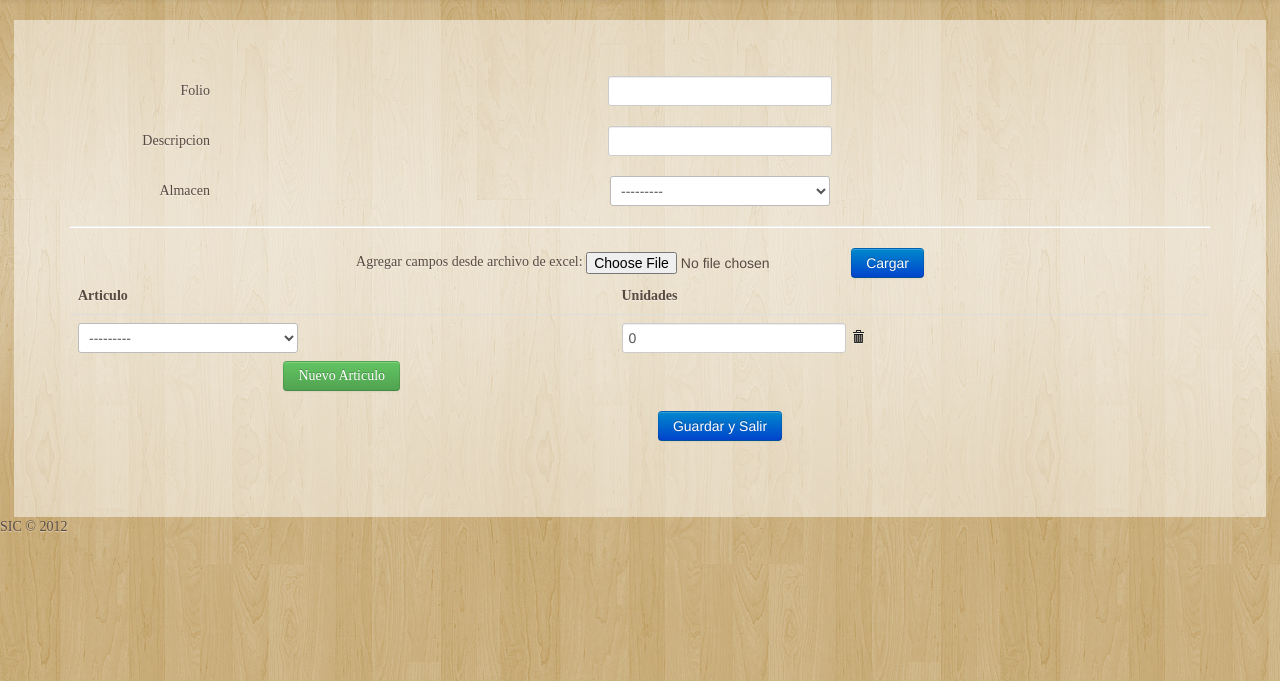
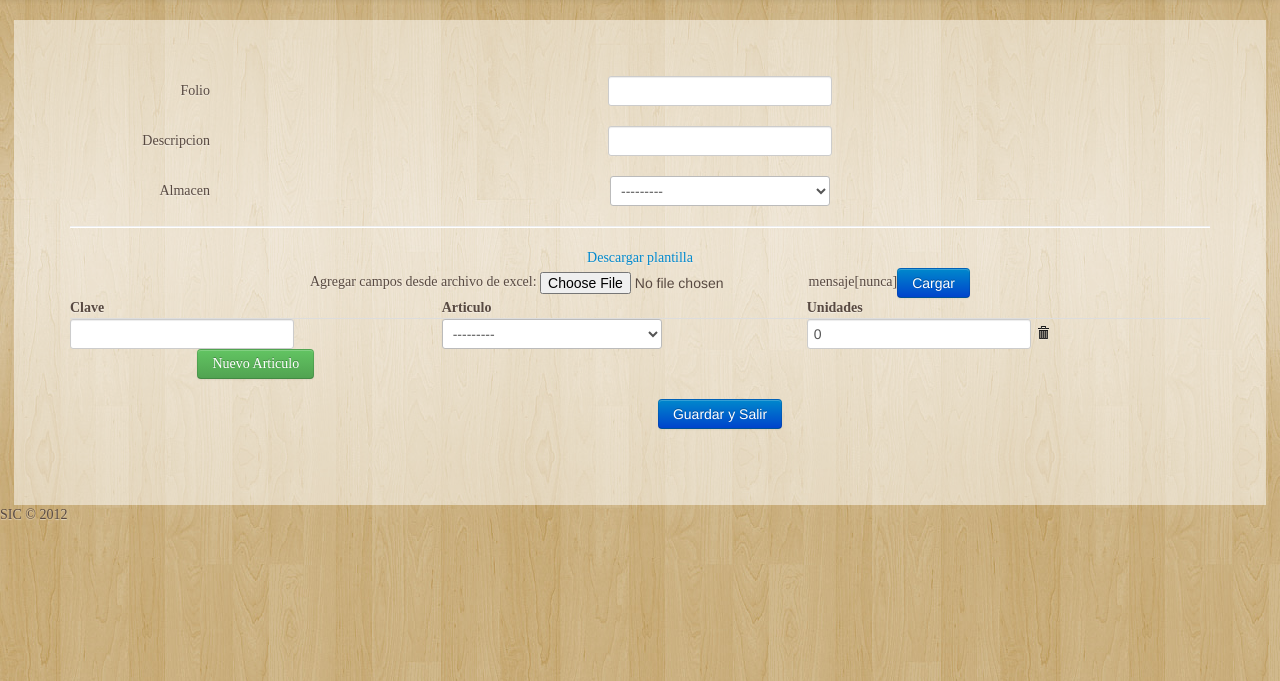
Before and after one commit to ServiciosdeIngenieriaComputacional/microsip_web, a Django app: page /InventarioFisico/ in a window 1280 px wide. Shown: the part 43-724 px from the top of the page. Run offline with Django 3.2, Linux system fonts and the light colour scheme; data that the repository does not hold is empty; parts of the project's set-up code (start-up, migrations or seed data) failed here and were passed over; some libraries are stand-ins or nearby versions; some web fonts are replaced.

Commit message:
inventario fisico

```diff
--- a/inventarios/models.py
+++ b/inventarios/models.py
@@ -39,9 +39,9 @@ class Almacenes(models.Model):
         db_table = u'almacenes'
 
 class Articulos(models.Model):
-    ARTICULO_ID = models.AutoField(primary_key=True)
+    id = models.AutoField(primary_key=True, db_column='ARTICULO_ID')
     nombre = models.CharField(max_length=100, db_column='NOMBRE')
-    es_almacenable = models.CharField(max_length=1, db_column='ES_ALMACENABLE')
+    es_almacenable = models.CharField(default='S', max_length=1, db_column='ES_ALMACENABLE')
 
     def __unicode__(self):
         return u'%s' % self.nombre
@@ -145,6 +145,9 @@ class ClavesArticulos(models.Model):
     clave = models.CharField(max_length=20, db_column='CLAVE_ARTICULO')
     articulo = models.ForeignKey(Articulos, db_column='ARTICULO_ID')
     rol = models.ForeignKey(RolesClavesArticulos, db_column='ROL_CLAVE_ART_ID')
+
+    def __unicode__(self):
+        return u'%s' % self.clave
 
     class Meta:
         db_table = u'claves_articulos'
@@ -399,10 +402,10 @@ class DoctosIn(models.Model):
 class DoctosInvfis(models.Model):
     id = models.AutoField(primary_key=True, db_column='DOCTO_INVFIS_ID')
     almacen = models.ForeignKey(Almacenes, db_column='ALMACEN_ID')
-    folio = models.CharField(max_length=50, db_column='FOLIO')
+    folio = models.CharField(max_length=9, db_column='FOLIO')
     fecha = models.DateField(auto_now=True, db_column='FECHA')
     cancelado = models.CharField(default='N', blank=True, null=True, max_length=1, db_column='CANCELADO')
-    aplicado = models.CharField(default='S',blank=True, null=True, max_length=1, db_column='APLICADO')
+    aplicado = models.CharField(default='N',blank=True, null=True, max_length=1, db_column='APLICADO')
     descripcion = models.CharField(blank=True, null=True, max_length=200, db_column='DESCRIPCION')
     usuario_creador = models.CharField(blank=True, null=True, max_length=31, db_column='USUARIO_CREADOR')
     fechahora_creacion = models.DateTimeField(auto_now_add=True, db_column='FECHA_HORA_CREACION')
@@ -417,7 +420,7 @@ class DoctosInvfis(models.Model):
 class DoctosInvfisDet(models.Model):
     id = models.AutoField(primary_key=True, db_column='DOCTO_INVFIS_DET_ID')
     docto_invfis = models.ForeignKey(DoctosInvfis, db_column='DOCTO_INVFIS_ID')
-    claveArticulo = models.CharField(blank=True, null=True, max_length=20, db_column='CLAVE_ARTICULO')
+    clave = models.CharField(blank=True, null=True, max_length=20, db_column='CLAVE_ARTICULO')
     articulo = models.ForeignKey(Articulos, db_column='ARTICULO_ID')
     unidades = models.IntegerField(default=0, blank=True, null=True, db_column='UNIDADES')
 
--- a/inventarios/static/css/base.css
+++ b/inventarios/static/css/base.css
@@ -12,3 +12,7 @@ body{
 	margin-left: 1em;
 	margin-right: 1em;
 }
+
+.table th, .table td{
+	padding: 0px;
+}
--- a/inventarios/templates/index.html
+++ b/inventarios/templates/index.html
@@ -4,7 +4,9 @@
 {% block content %}
 
 {% for articulo in articulos %}
-	{{ articulo }}
+	{{ articulo.id }}
+	{{ articulo.clave }}
+	<br>
 {% endfor %}
 
 
--- a/inventarios/templates/inventario_fisico.html
+++ b/inventarios/templates/inventario_fisico.html
@@ -57,12 +57,15 @@ $(function() {
     </div>
   </div>
   <hr>
-  Agregar campos desde archivo de excel: {{ InventarioFisico_form.file_inventario }}<input type="submit" name='excel' class="btn btn-primary" value="Cargar" />
+  <a href="{{STATIC_URL}}plantilla_inventarioFisico.xlsx">Descargar plantilla</a>
+  <br>
+  Agregar campos desde archivo de excel: {{ InventarioFisico_form.file_inventario }} mensaje[{{ msg }}]<input type="submit" name='excel' class="btn btn-primary" value="Cargar" />
   <div id="doctosIn_data">
     <fieldset>
       <table class="table tableCell table-hover" id="id_doctosIn_table" border="0" cellpadding="0" cellspacing="5">
         <thead>
           <tr>
+            <th>Clave</th>
             <th>Articulo</th>
             <th>Unidades</th>
           </tr>
@@ -72,6 +75,7 @@ $(function() {
           {{ form.errors }}
           <tr id="{{ form.prefix }}-row" class="form-container">
             {% for fld in form.hidden_fields %}{{ fld }}{% endfor %}
+            <td>{{ form.clave }}</td>
             <td>{% if form.instance.pk %}{{ form.DELETE }}{% endif %}
             	{{ form.articulo }}</td>
             <td>{{ form.unidades }}</td>
--- a/inventarios/views.py
+++ b/inventarios/views.py
@@ -24,7 +24,7 @@ import xlrd
 from django.utils.encoding import smart_str, smart_unicode
 
 def index(request):
-	articulos = Articulos.objects.all()
+	articulos = ClavesArticulos.objects.all()
 	c = {'articulos':articulos}
   	return render_to_response('index.html', c, context_instance=RequestContext(request))
 
@@ -47,6 +47,7 @@ def invetariosFisicos_View(request):
 	return render_to_response('inventarios_fisicos.html', c, context_instance=RequestContext(request))
 
 def invetarioFisico_manageView(request, id = None, template_name='inventario_fisico.html'):
+	msg = "nunca"
 	if id:
 		InventarioFisico = get_object_or_404(DoctosInvfis, pk=id)
 	else:
@@ -59,19 +60,34 @@ def invetarioFisico_manageView(request, id = None, template_name='inventario_fis
 			input_excel = request.FILES['file_inventario']
 			book = xlrd.open_workbook(file_contents=input_excel.read())
 			sheet = book.sheet_by_index(0)
+			articulos = Articulos.objects.filter(es_almacenable='S')
 
-			inventarioFisico_items = inventarioFisico_items_formset(DoctosInvfisDetManageForm, extra=sheet.nrows, can_delete=True)
+			inventarioFisico_items = inventarioFisico_items_formset(DoctosInvfisDetManageForm, extra=articulos.count(), can_delete=True)
 
 			lista = []
+			lista_articulos = []
 
 			for i in range(sheet.nrows):
 				clave_articulo = get_object_or_404(ClavesArticulos, clave=sheet.cell_value(i,0))
-				if clave_articulo:
-					lista.append({'articulo': clave_articulo.articulo, 'claveArticulo':clave_articulo.clave, 'unidades':int(sheet.cell_value(i,1)),})
+				if clave_articulo and clave_articulo.articulo.es_almacenable=='S':
+					lista.append({'articulo': clave_articulo.articulo, 'clave':clave_articulo.clave, 'unidades':int(sheet.cell_value(i,1)),})
+					lista_articulos.append(clave_articulo.articulo.id)
+
+			articulos_enceros = Articulos.objects.exclude(pk__in=lista_articulos)
+
+			for i in articulos_enceros:
+				clave_articulo = ClavesArticulos.objects.filter(articulo__id=i.id)
+				if clave_articulo and i.es_almacenable=='S':
+					lista.append({'articulo': i, 'claveArticulo':'clave' , 'unidades':0,})
+					#msg ="si enconro algo [%s]"% clave_articulo.clave
+				else:
+					if i.es_almacenable == 'S' :
+						lista.append({'articulo': i, 'clave':'clave', 'unidades':0,})
 
 			InventarioFisicoItems_formset = inventarioFisico_items(
 				initial=lista
 				)
+
 		else:
 			inventarioFisico_items = inventarioFisico_items_formset(DoctosInvfisDetManageForm, extra=1, can_delete=True)
 			InventarioFisicoItems_formset = inventarioFisico_items(request.POST, request.FILES, instance=InventarioFisico)
@@ -104,7 +120,7 @@ def invetarioFisico_manageView(request, id = None, template_name='inventario_fis
 		InventarioFisico_form= DoctosInvfisManageForm(instance=InventarioFisico)
 	 	InventarioFisicoItems_formset = inventarioFisico_items(instance=InventarioFisico)
 
-	c = {'InventarioFisico_form': InventarioFisico_form, 'formset': InventarioFisicoItems_formset,}
+	c = {'InventarioFisico_form': InventarioFisico_form, 'formset': InventarioFisicoItems_formset, 'msg':msg,}
 
 	return render_to_response(template_name, c, context_instance=RequestContext(request))
 
```
Also changed, not shown: 1 other file.
